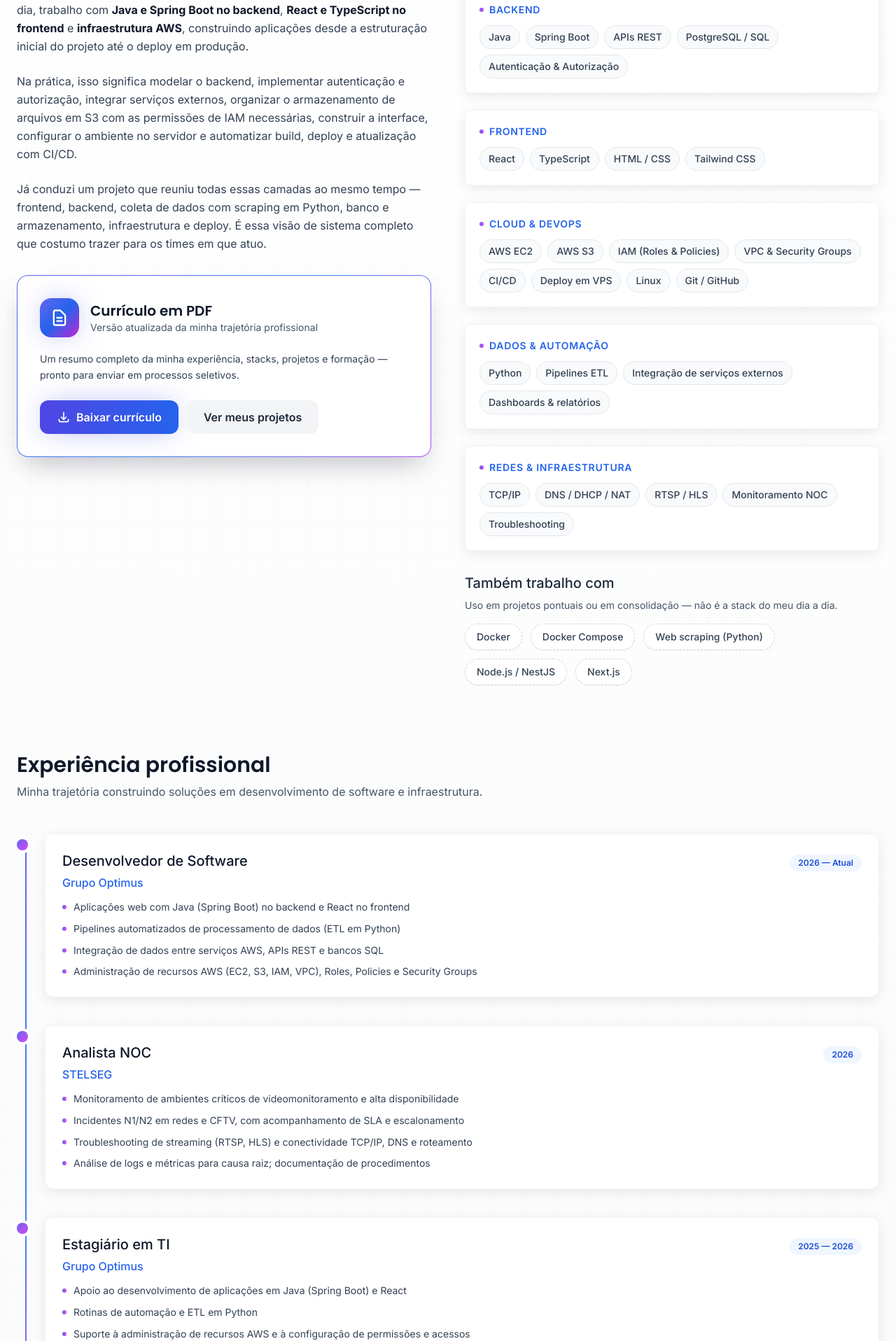
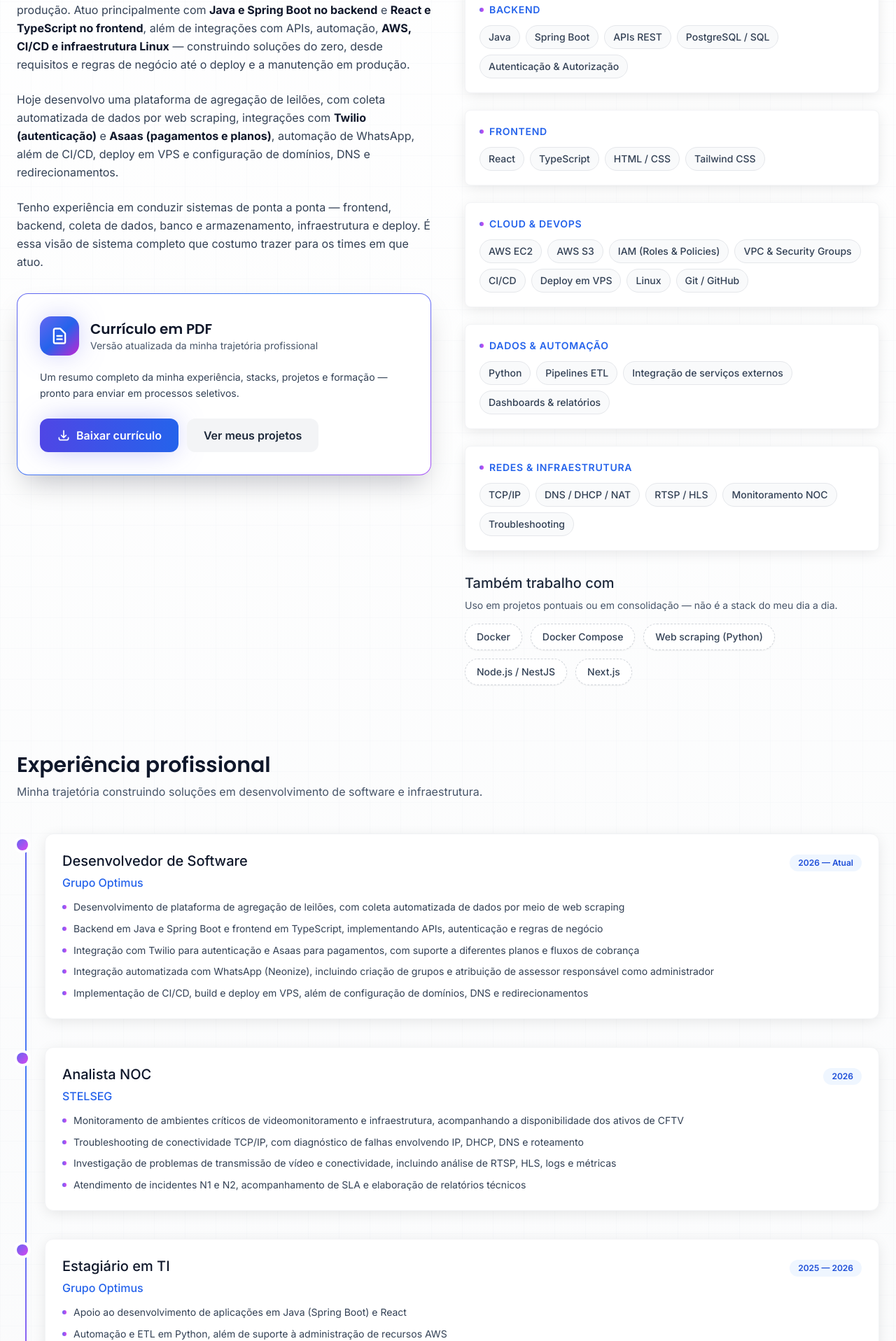
Before and after one commit to LzGuimaraes/Portfolio, a React (Vite) app: page / in a window 1280 px wide. Shown: the part 1408-3324 px from the top of the page at 70% size. Built offline with nearby package versions, Linux system fonts and the light colour scheme.

Commit message:
Feat: Adiciona detalhes ao about e ao projects

```diff
--- a/src/components/About.tsx
+++ b/src/components/About.tsx
@@ -83,10 +83,11 @@ const experience: TimelineItem[] = [
     org: "Grupo Optimus",
     period: "2026 — Atual",
     bullets: [
-      "Aplicações web com Java (Spring Boot) no backend e React no frontend",
-      "Pipelines automatizados de processamento de dados (ETL em Python)",
-      "Integração de dados entre serviços AWS, APIs REST e bancos SQL",
-      "Administração de recursos AWS (EC2, S3, IAM, VPC), Roles, Policies e Security Groups",
+      "Desenvolvimento de plataforma de agregação de leilões, com coleta automatizada de dados por meio de web scraping",
+      "Backend em Java e Spring Boot e frontend em TypeScript, implementando APIs, autenticação e regras de negócio",
+      "Integração com Twilio para autenticação e Asaas para pagamentos, com suporte a diferentes planos e fluxos de cobrança",
+      "Integração automatizada com WhatsApp (Neonize), incluindo criação de grupos e atribuição de assessor responsável como administrador",
+      "Implementação de CI/CD, build e deploy em VPS, além de configuração de domínios, DNS e redirecionamentos",
     ],
   },
   {
@@ -94,10 +95,10 @@ const experience: TimelineItem[] = [
     org: "STELSEG",
     period: "2026",
     bullets: [
-      "Monitoramento de ambientes críticos de videomonitoramento e alta disponibilidade",
-      "Incidentes N1/N2 em redes e CFTV, com acompanhamento de SLA e escalonamento",
-      "Troubleshooting de streaming (RTSP, HLS) e conectividade TCP/IP, DNS e roteamento",
-      "Análise de logs e métricas para causa raiz; documentação de procedimentos",
+      "Monitoramento de ambientes críticos de videomonitoramento e infraestrutura, acompanhando a disponibilidade dos ativos de CFTV",
+      "Troubleshooting de conectividade TCP/IP, com diagnóstico de falhas envolvendo IP, DHCP, DNS e roteamento",
+      "Investigação de problemas de transmissão de vídeo e conectividade, incluindo análise de RTSP, HLS, logs e métricas",
+      "Atendimento de incidentes N1 e N2, acompanhamento de SLA e elaboração de relatórios técnicos",
     ],
   },
   {
@@ -106,8 +107,7 @@ const experience: TimelineItem[] = [
     period: "2025 — 2026",
     bullets: [
       "Apoio ao desenvolvimento de aplicações em Java (Spring Boot) e React",
-      "Rotinas de automação e ETL em Python",
-      "Suporte à administração de recursos AWS e à configuração de permissões e acessos",
+      "Automação e ETL em Python, além de suporte à administração de recursos AWS",
     ],
   },
   {
@@ -115,10 +115,8 @@ const experience: TimelineItem[] = [
     org: "MTI — Empresa Mato-grossense de Tecnologia da Informação",
     period: "2024 — 2025",
     bullets: [
-      "Desenvolvimento e consumo de APIs REST para integração entre sistemas",
-      "Integração com ServiceNow para automação de processos internos",
-      "Dashboards e relatórios operacionais para acompanhamento de demandas",
-      "Automações com Python e Google Apps Script",
+      "Desenvolvimento e integração de APIs REST e automação de processos com ServiceNow",
+      "Criação de dashboards, relatórios e automatizações utilizando Python e Google Apps Script",
     ],
   },
 ];
@@ -244,34 +242,40 @@ const About = () => {
             </h3>
 
             <p className="text-secondary-700 dark:text-gray-300 leading-relaxed">
-              Sou desenvolvedor fullstack com cerca de 2 anos de atuação em TI.
-              No dia a dia, trabalho com{" "}
+              Sou desenvolvedor fullstack com experiência em aplicações e
+              sistemas em produção. Atuo principalmente com{" "}
               <strong className="text-secondary-900 dark:text-white">
                 Java e Spring Boot no backend
-              </strong>
-              ,{" "}
-              <strong className="text-secondary-900 dark:text-white">
-                React e TypeScript no frontend
               </strong>{" "}
               e{" "}
               <strong className="text-secondary-900 dark:text-white">
-                infraestrutura AWS
+                React e TypeScript no frontend
               </strong>
-              , construindo aplicações desde a estruturação inicial do projeto
-              até o deploy em produção.
+              , além de integrações com APIs, automação,{" "}
+              <strong className="text-secondary-900 dark:text-white">
+                AWS, CI/CD e infraestrutura Linux
+              </strong>{" "}
+              — construindo soluções do zero, desde requisitos e regras de
+              negócio até o deploy e a manutenção em produção.
             </p>
             <p className="text-secondary-700 dark:text-gray-300 leading-relaxed">
-              Na prática, isso significa modelar o backend, implementar
-              autenticação e autorização, integrar serviços externos, organizar
-              o armazenamento de arquivos em S3 com as permissões de IAM
-              necessárias, construir a interface, configurar o ambiente no
-              servidor e automatizar build, deploy e atualização com CI/CD.
+              Hoje desenvolvo uma plataforma de agregação de leilões, com coleta
+              automatizada de dados por web scraping, integrações com{" "}
+              <strong className="text-secondary-900 dark:text-white">
+                Twilio (autenticação)
+              </strong>{" "}
+              e{" "}
+              <strong className="text-secondary-900 dark:text-white">
+                Asaas (pagamentos e planos)
+              </strong>
+              , automação de WhatsApp, além de CI/CD, deploy em VPS e
+              configuração de domínios, DNS e redirecionamentos.
             </p>
             <p className="text-secondary-700 dark:text-gray-300 leading-relaxed">
-              Já conduzi um projeto que reuniu todas essas camadas ao mesmo
-              tempo — frontend, backend, coleta de dados com scraping em Python,
-              banco e armazenamento, infraestrutura e deploy. É essa visão de
-              sistema completo que costumo trazer para os times em que atuo.
+              Tenho experiência em conduzir sistemas de ponta a ponta —
+              frontend, backend, coleta de dados, banco e armazenamento,
+              infraestrutura e deploy. É essa visão de sistema completo que
+              costumo trazer para os times em que atuo.
             </p>
 
             {/* Card de download do currículo */}
--- a/src/components/Projects.tsx
+++ b/src/components/Projects.tsx
@@ -16,7 +16,7 @@ const projects = [
     id: 1,
     title: "Focus Life",
     description:
-      "Plataforma fullstack de gestão pessoal, integrando finanças, estudos, tarefas, metas, aulas e treinos, com cotações de ações e ETFs em tempo real.",
+      "Plataforma fullstack de gestão pessoal integrando finanças, estudos, tarefas, metas, aulas e treinos. Backend em Java e Spring Boot com APIs REST, autenticação, autorização por roles e gerenciamento de unidades; frontend em React e TypeScript com cotações de ações e ETFs em tempo real. Publicada em produção com VPS Linux e CI/CD.",
     images: ["/projects/focus-1.png", "/projects/focus-2.png", "/projects/focus-3.png"],
     tags: ["Java", "Spring Boot", "React", "TypeScript"],
     demoLink: "https://focus.lzguimaraes.com.br/",
@@ -26,7 +26,7 @@ const projects = [
     id: 2,
     title: "Kung Fu Wushu",
     description:
-      "Plataforma de gestão da escola Kung Fu Cuiabá, usada por alunos e professores em produção: turmas, alunos, pagamentos e controle de acesso por perfil.",
+      "Plataforma de gestão da escola Kung Fu Cuiabá, usada por alunos e professores em produção. Backend em NestJS e frontend em Vite, com autenticação e controle de acesso por perfis, gestão de alunos, turmas, pagamentos e publicações. Deploy automatizado com VPS Linux e CI/CD.",
     images: ["/projects/wushu-1.png", "/projects/wushu-2.png", "/projects/wushu-3.png"],
     tags: ["NestJS", "React", "TypeScript", "Vite"],
     demoLink: "https://wushu.lzguimaraes.com.br",
```
Also changed, not shown: 1 other file (tests, documents, lock files or other folders).
